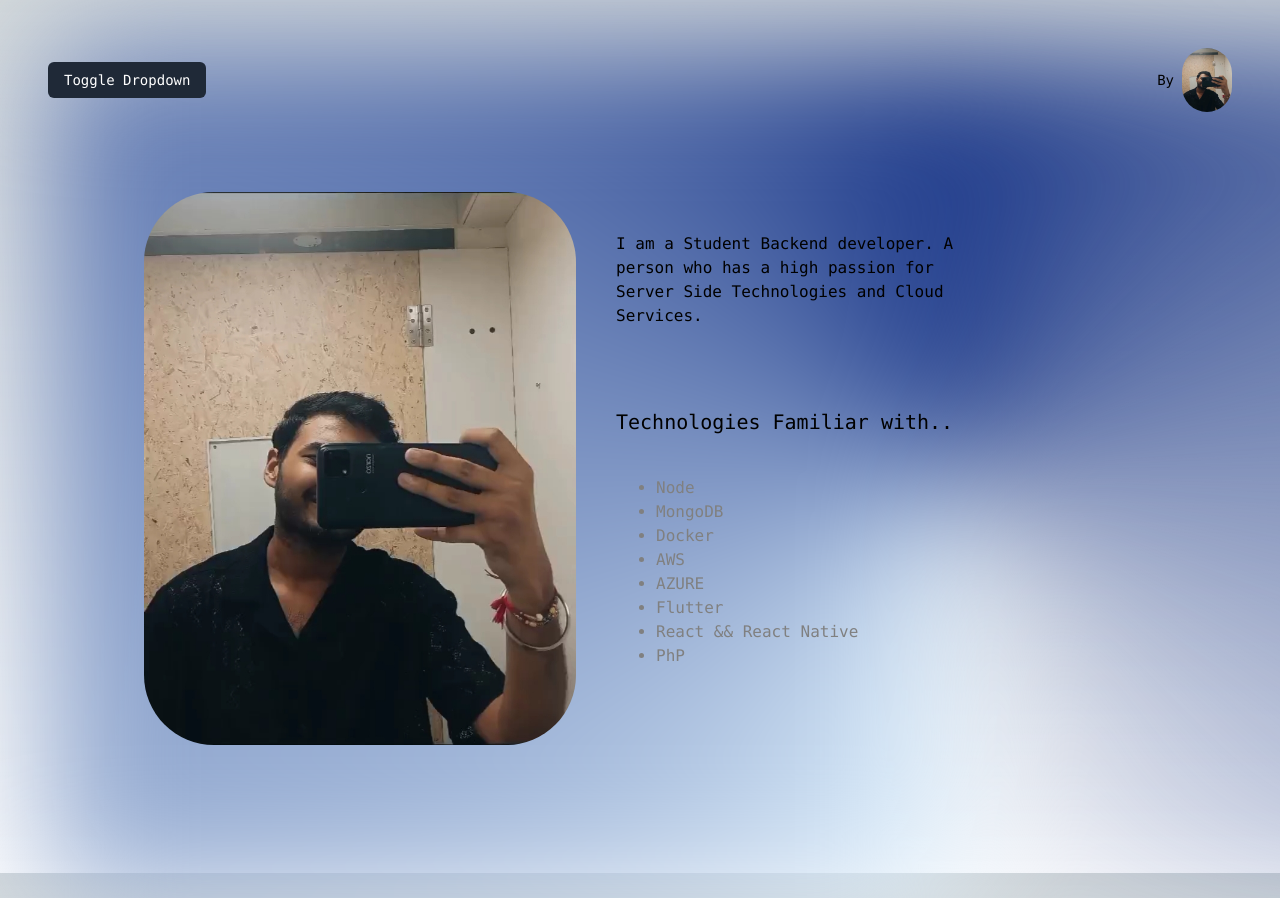
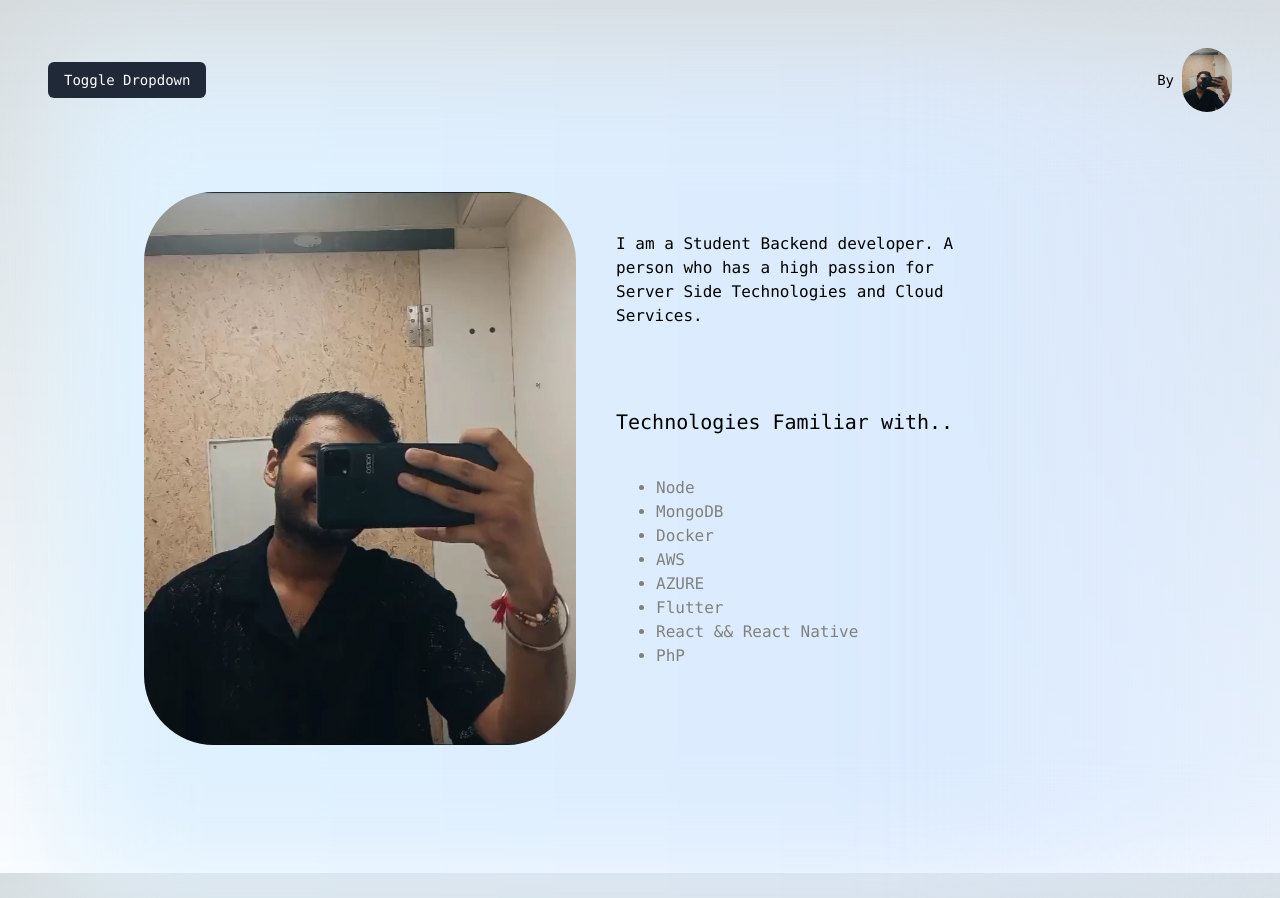
Before and after one commit to SS0809/portfolio, a Next.js app in the folder react/: page / in a window 1280 px wide. Shown: the top 898 px of the page. Built offline with nearby package versions, Linux system fonts and the light colour scheme.

Commit message:
color correction

```diff
--- a/react/src/app/page.tsx
+++ b/react/src/app/page.tsx
@@ -25,8 +25,8 @@ export default function Home() {
   return (
     <main>
       <div className="p-12 mr-4 absolute after:absolute after:-z-20 after:h-[850px]
-         after:bg-gradient-conic after:from-sky-100 after:via-blue-900 after:blur-3xl
-         after:content-[''] after:dark:from-sky-300 after:dark:via-[#022fb5]
+         after:bg-gradient-to-r after:from-sky-100 after:via-blue-100 after:blur-3xl
+         after:content-[''] after:dark:from-sky-500 after:dark:via-[#022fb5]
          after:dark:opacity-30 sm:after:w-[1800px] after:rounded-2xl">
       </div>
 
```
